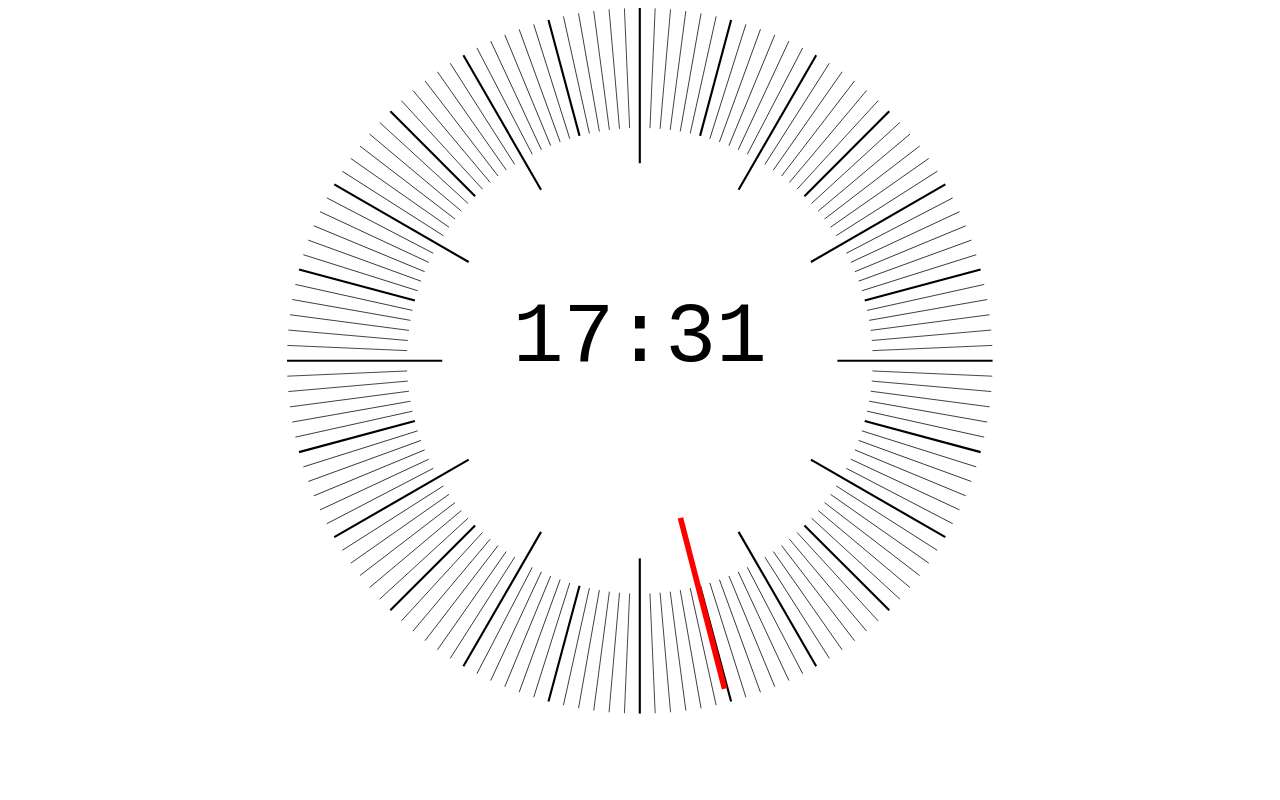
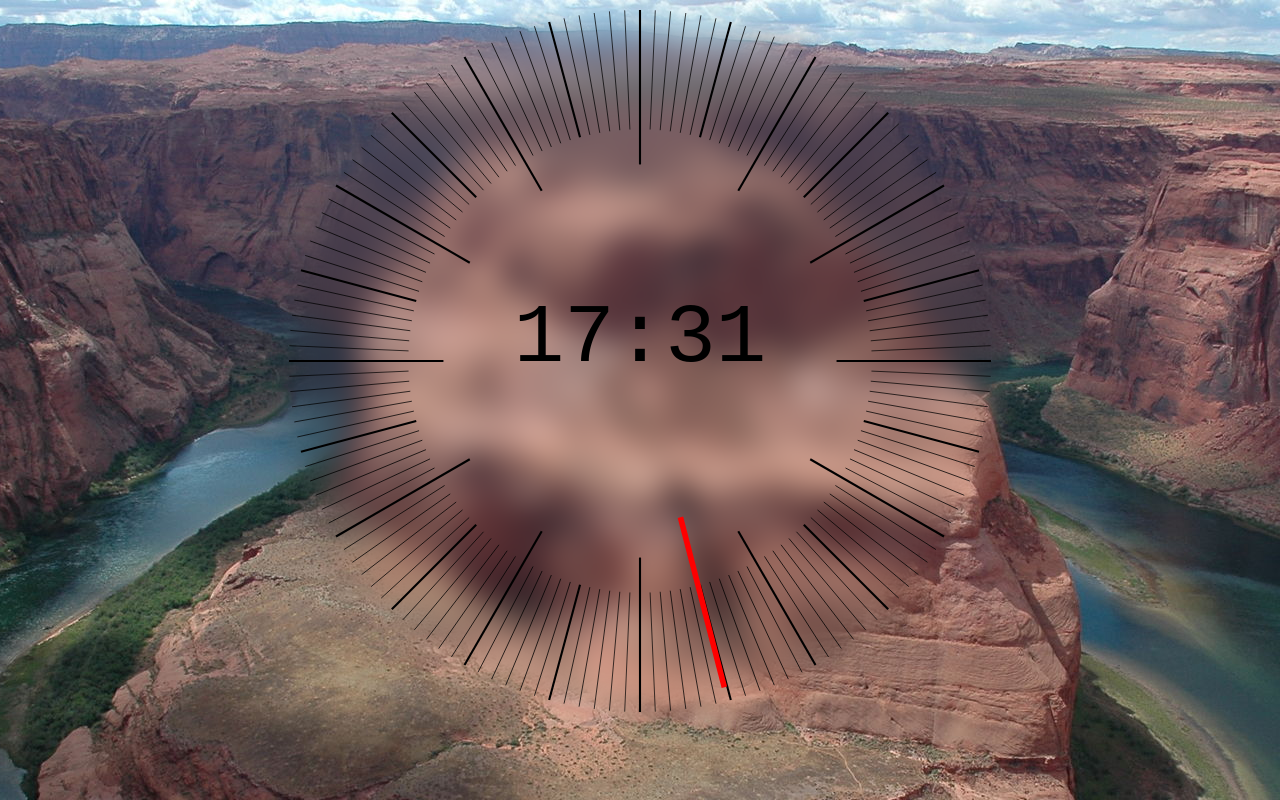
Before and after one commit to The-Fonz/timeblockclock, a website: page index.html in a window 1280 px wide. Drawn offline with Linux system fonts and the light colour scheme.

Commit message:
Fancy background and blur effect
Next step: add opacity to background images with ::after pseudo-elements
with their opacity set

```diff
--- a/index.html
+++ b/index.html
@@ -4,10 +4,12 @@
   <meta name="viewport" content="width=device-width, initial-scale=1">
   <link rel="stylesheet" type="text/css" href="src/main.css"/>
 </head>
-<body>
+<body class="setbgim">
 
   <!-- Keep all styling in css, only geometry in svg. -->
   <!-- Use 100 width -->
+  <div id="clockwrapper">
+    <div id="clockbg" class="setbgim"></div>
     <svg id="clock" viewBox="0 0 100 100">
       <circle class="ring" cx="50" cy="50" r="50"/>
 
@@ -17,6 +19,7 @@
       <line id="needle" x1="50" y1="27" x2="50" y2="2" transform="rotate(0 50 50)"/>
       <text x="50" y="60"><tspan id="timer" text-anchor="middle"></tspan></text>
     </svg>
+</div>
 
   <script type="text/javascript">
     // Draw all clock lines
--- a/src/main.css
+++ b/src/main.css
@@ -1,16 +1,6 @@
 /*
  * Contains all clock styling
  */
-
-/* Color schemes
-brown/blue/greenish -------------------------
-lightbrown brown lightorange blueish greenish
-#CCB664   #997E1D  #FFD396   #D6FAFF #64CCBD
-
-oasis --------------------------------------
-blue darkblue lightblue orange brownish
-#2062BF #1B4A8F #52AAF5  #BC925A #8B6E44
-*/
 
 body {
   background: white;
@@ -24,10 +14,36 @@ body {
   fill: royalblue;
 }
 
+body {
+  margin: 10px;
+  background-position: center top;
+}
+.setbgim {
+  background-image: url("../images/3.jpg");
+  background-repeat: no-repeat;
+}
+#clockwrapper {
+  height: 90%;
+  position: relative;
+  display: inline-block;
+}
+#clockbg {
+  border-radius: 50%;
+  position: absolute;
+  top: 0px;
+  right: 0px;
+  bottom: 0px;
+  left: 0px;
+  z-index: 99;
+  background-position: center -10px;
+  -webkit-filter: blur(10px);
+  filter: blur(15px);
+}
 #clock {
-  height: 90%;
   display: block;
-  margin: auto;
+  height: 100%;
+  position: relative;
+  z-index: 100;
 }
 
 #clock text {
```
Lines whose indentation alone changed are shown as unchanged.
